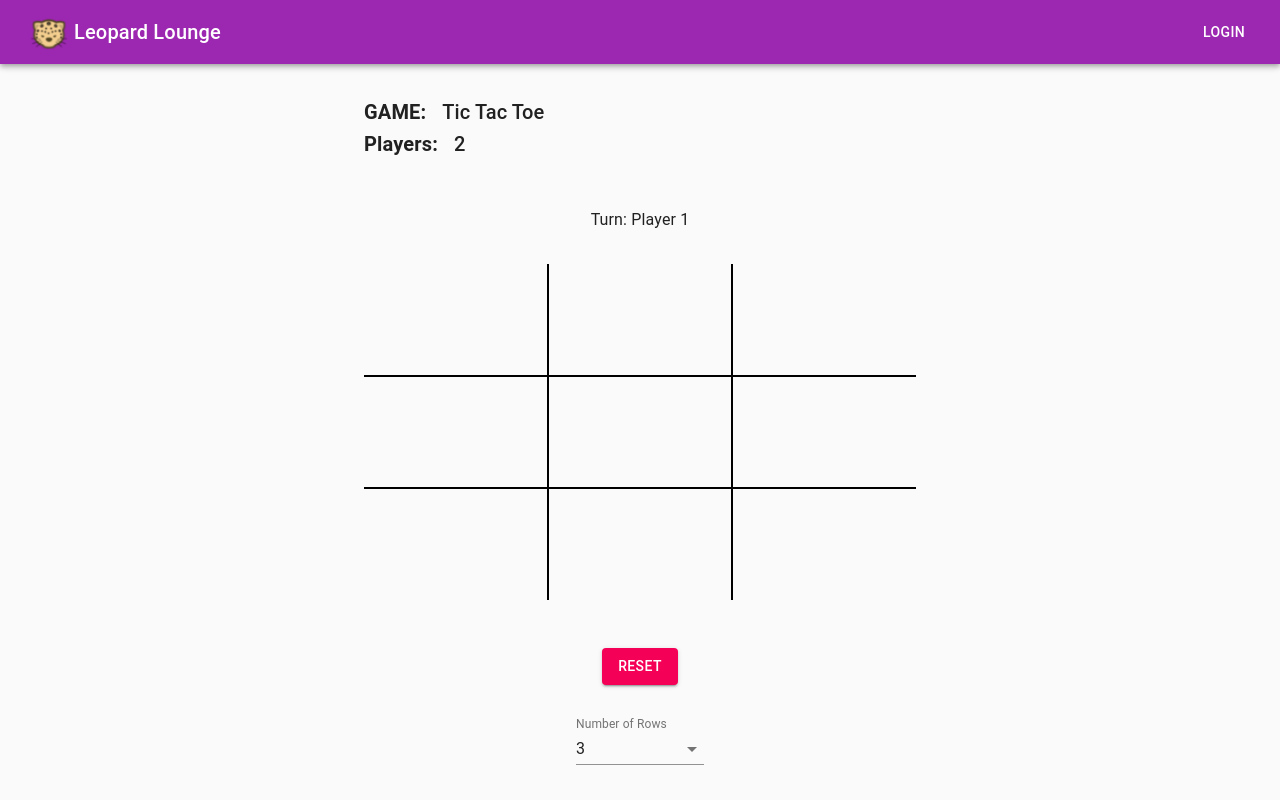
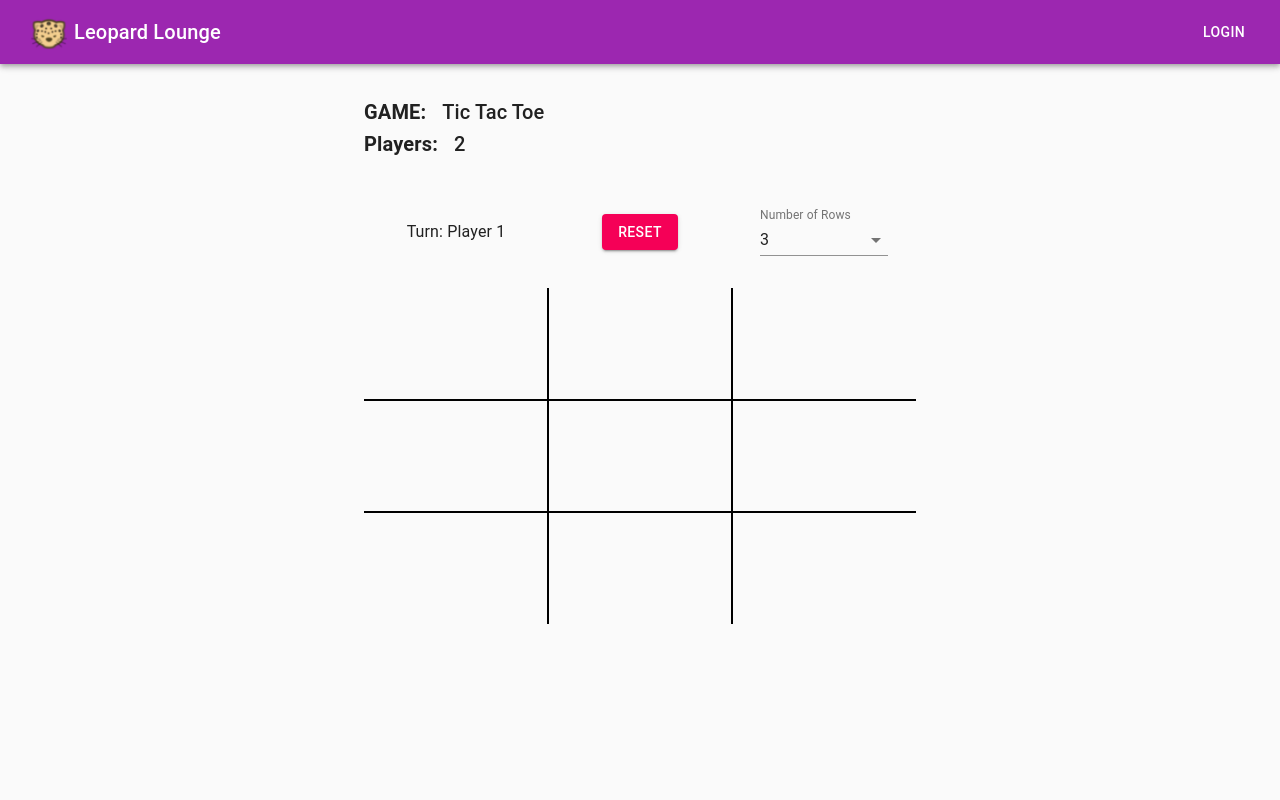
Before and after one commit to martinbee/leopard-lounge, a React (Create React App) app: page /room in a window 1280 px wide. Built offline with nearby package versions, Linux system fonts and the light colour scheme.

Commit message:
feat: clean up tic tac toe layout

```diff
--- a/src/components/TicTacToe/index.js
+++ b/src/components/TicTacToe/index.js
@@ -13,6 +13,15 @@ import Box from './Box';
 
 const gameHeight = '42';
 
+const GameHeader = styled.div`
+  display: flex;
+`;
+const GameHeaderSection = styled.div`
+  flex: 1;
+  justify-content: center;
+  align-items: center;
+  display: flex;
+`;
 const Text = styled(Typography)`
   text-align: center;
 `;
@@ -28,15 +37,6 @@ const Row = styled.div`
   border-top: ${({ isFirstRow }) => isFirstRow ? 'none' : '.25px solid black'};
   border-bottom: ${({ isLastRow }) => isLastRow ? 'none' : '.25px solid black'};
   display: flex;
-`;
-const ButtonWrapper = styled.div`
-  display: flex;
-  justify-content: center;
-`;
-const SelectWrapper = styled.div`
-  display: flex;
-  justify-content: center;
-  margin-top: 2rem;
 `;
 const SelectFormControl = styled(FormControl)`
   width: 8rem;
@@ -121,9 +121,40 @@ const TicTacToe = () => {
 
   return (
     <>
-      <div>
-        <Text>Turn: Player {currentPlayer}</Text>
-      </div>
+      <GameHeader>
+        <GameHeaderSection>
+          <Text>Turn: Player {currentPlayer}</Text>
+        </GameHeaderSection>
+        <GameHeaderSection>
+          <Button
+            onClick={resetBoard}
+            color="secondary"
+            variant="contained"
+            disabled={resetDisabled}
+          >
+            Reset
+          </Button>
+        </GameHeaderSection>
+        <GameHeaderSection>
+          <SelectFormControl>
+            <InputLabel id="number-of-rows-select-label">
+              Number of Rows
+            </InputLabel>
+            <Select
+              labelId="number-of-rows-select-label"
+              id="number-of-rows-select"
+              value={numberOfRows}
+              onChange={selectNumberOfRows}
+            >
+              {numberOfRowsOptions.map((number) => (
+                <MenuItem key={number} value={number}>
+                  {number}
+                </MenuItem>
+              ))}
+            </Select>
+          </SelectFormControl>
+        </GameHeaderSection>
+      </GameHeader>
       <BoxWrapper>
         {boardState.map((row, rowIndex) => {
           const rowHeight = `${gameHeight / numberOfRows}vh`;
@@ -157,35 +188,6 @@ const TicTacToe = () => {
           );
         })}
       </BoxWrapper>
-      <ButtonWrapper>
-        <Button
-          onClick={resetBoard}
-          color="secondary"
-          variant="contained"
-          disabled={resetDisabled}
-        >
-          Reset
-        </Button>
-      </ButtonWrapper>
-      <SelectWrapper>
-        <SelectFormControl>
-          <InputLabel id="number-of-rows-select-label">
-            Number of Rows
-          </InputLabel>
-          <Select
-            labelId="number-of-rows-select-label"
-            id="number-of-rows-select"
-            value={numberOfRows}
-            onChange={selectNumberOfRows}
-          >
-            {numberOfRowsOptions.map((number) => (
-              <MenuItem key={number} value={number}>
-                {number}
-              </MenuItem>
-            ))}
-          </Select>
-        </SelectFormControl>
-      </SelectWrapper>
     </>
   );
 };
```
